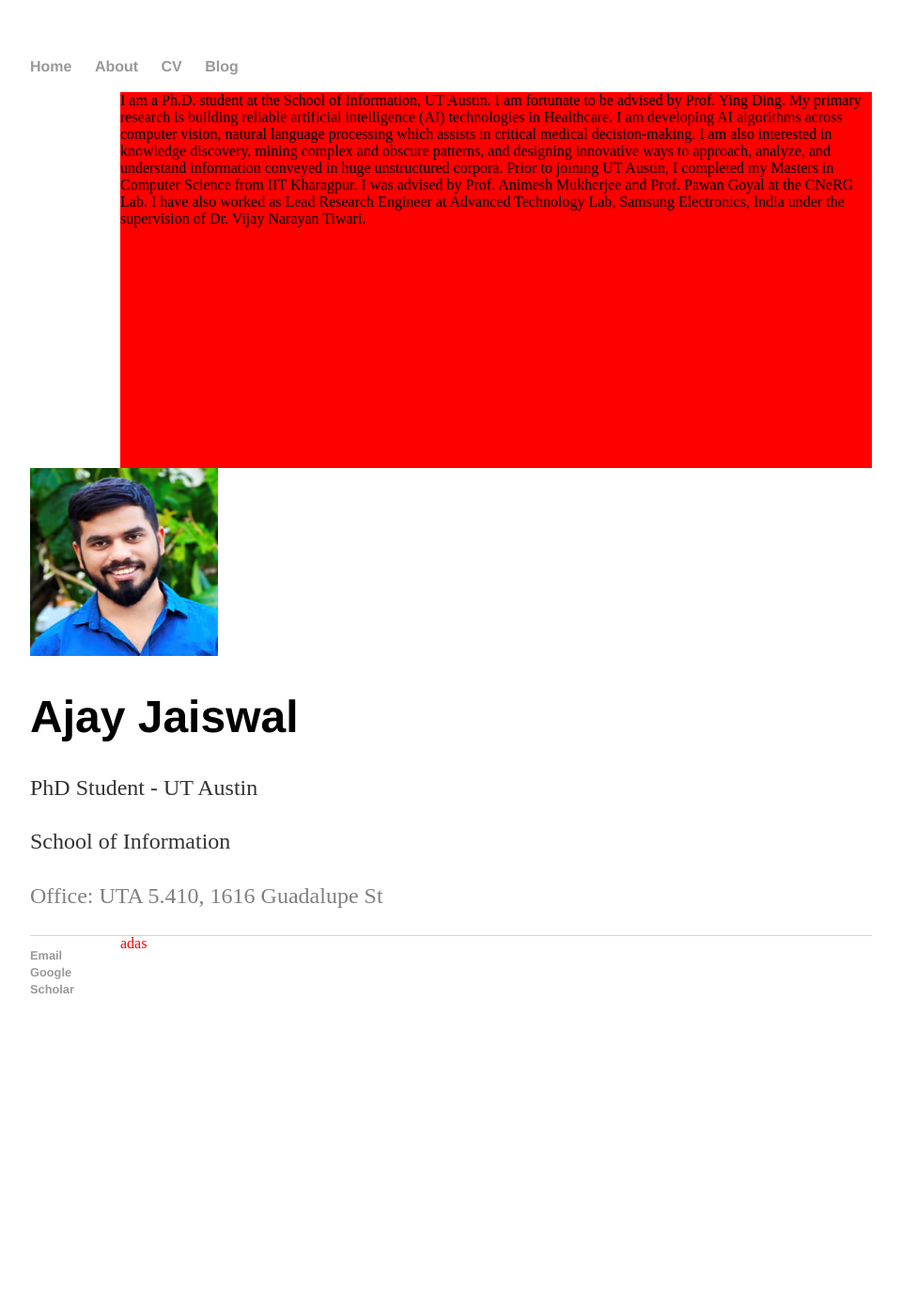
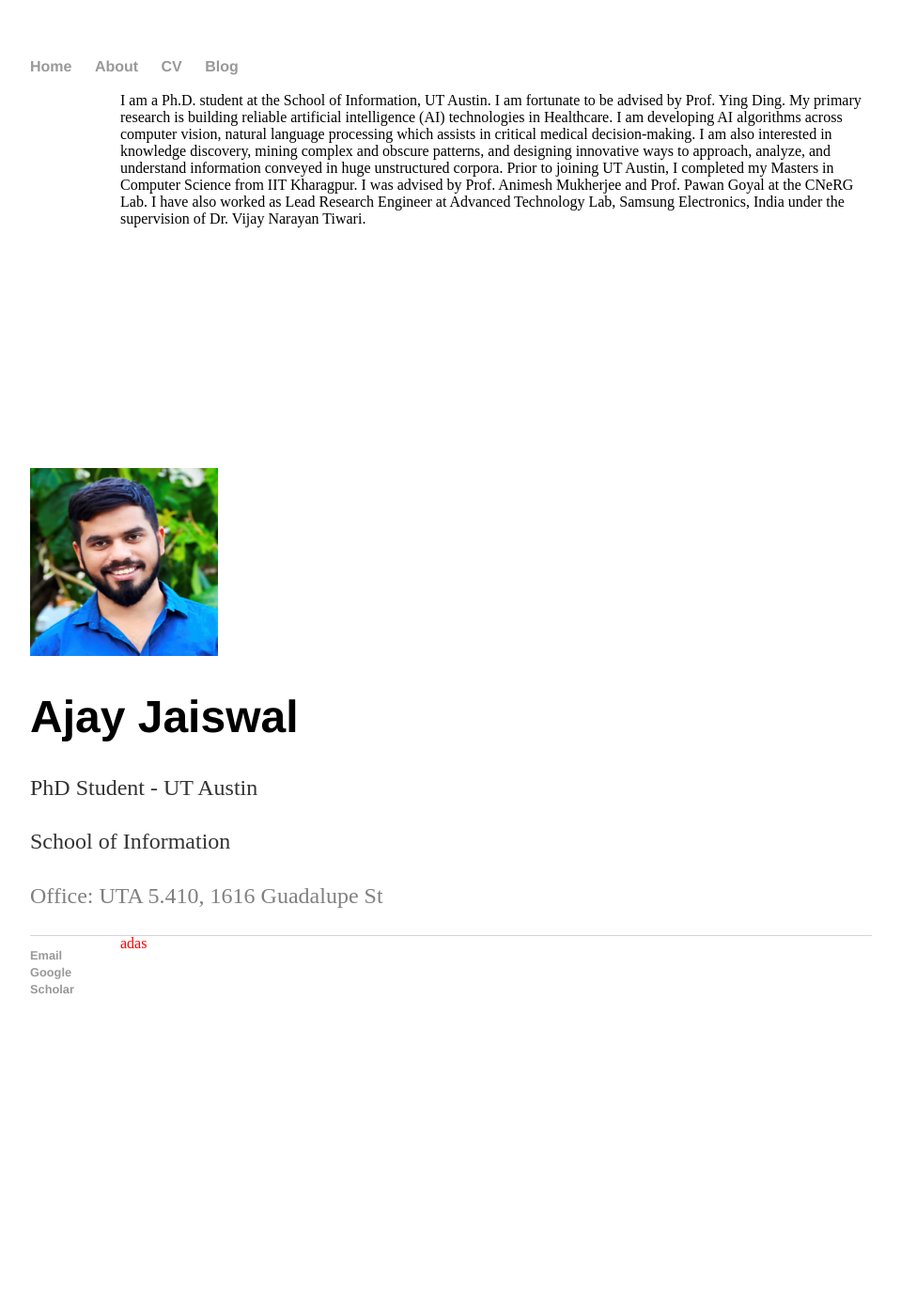
Before and after one commit to Ajay1994/ajay1994.github.io, a Jekyll site: the page built from index.html, in a window 1280 px wide. Shown: the whole page at 94% size, without its empty margins (160-1119 px from the left). Built offline with Jekyll 4.4.1, drawn with Linux system fonts in a browser that asks for light colours.

Commit message:
Update index.html

```diff
--- a/index.html
+++ b/index.html
@@ -4,7 +4,7 @@ title: Ajay Jaiswal Homepage
 ---
 
 		<div class="blurb">
-			<div style="width:800px; height:400px; background:red; float:right">
+			<div style="width:800px; height:400px;  float:right">
 				I am a Ph.D. student at the School of Information, UT Austin. I am fortunate to be advised by Prof. Ying Ding. My primary research is building reliable artificial intelligence (AI) technologies in Healthcare. I am developing AI algorithms across computer vision, natural language processing which assists in critical medical decision-making. I am also interested in knowledge discovery, mining complex and obscure patterns, and designing innovative ways to approach, analyze, and understand information conveyed in huge unstructured corpora.
 
 Prior to joining UT Austin, I completed my Masters in Computer Science from IIT Kharagpur. I was advised by Prof. Animesh Mukherjee and Prof. Pawan Goyal at the CNeRG Lab. I have also worked as Lead Research Engineer at Advanced Technology Lab, Samsung Electronics, India under the supervision of Dr. Vijay Narayan Tiwari.
```
